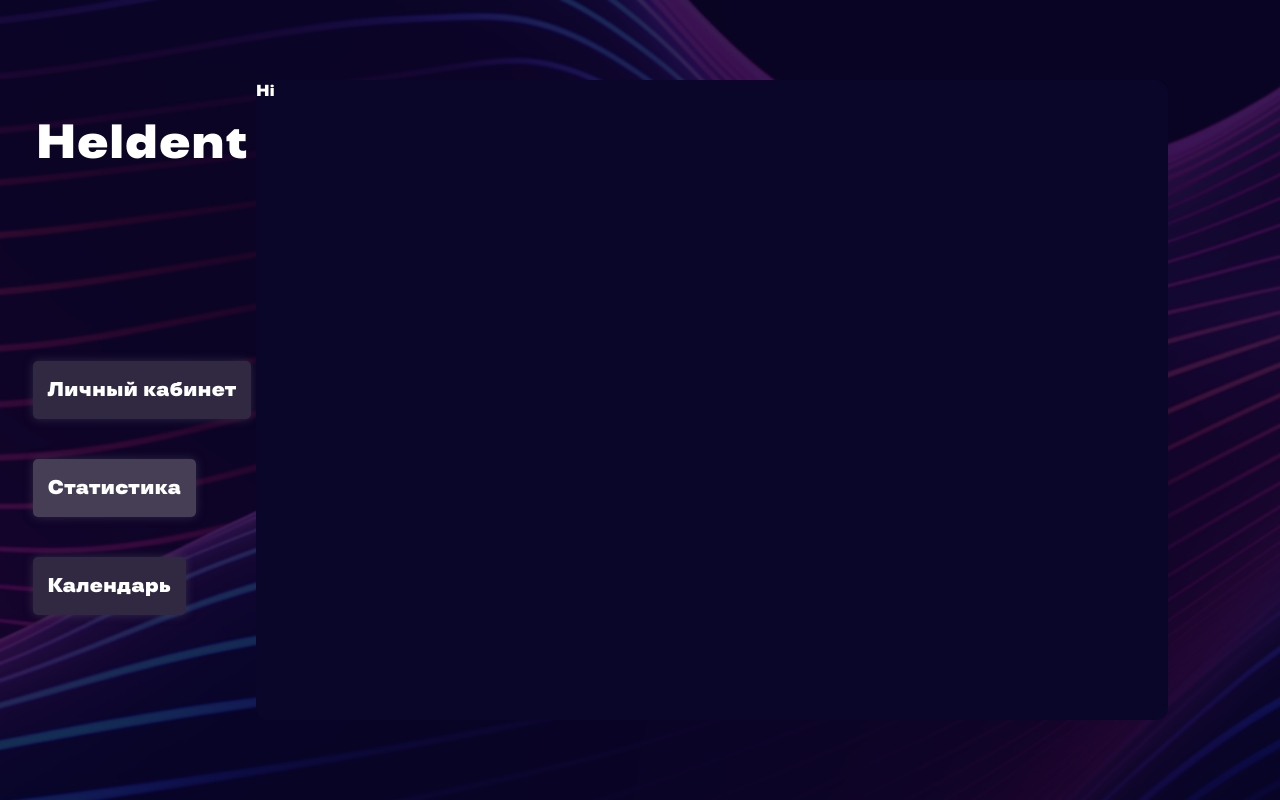
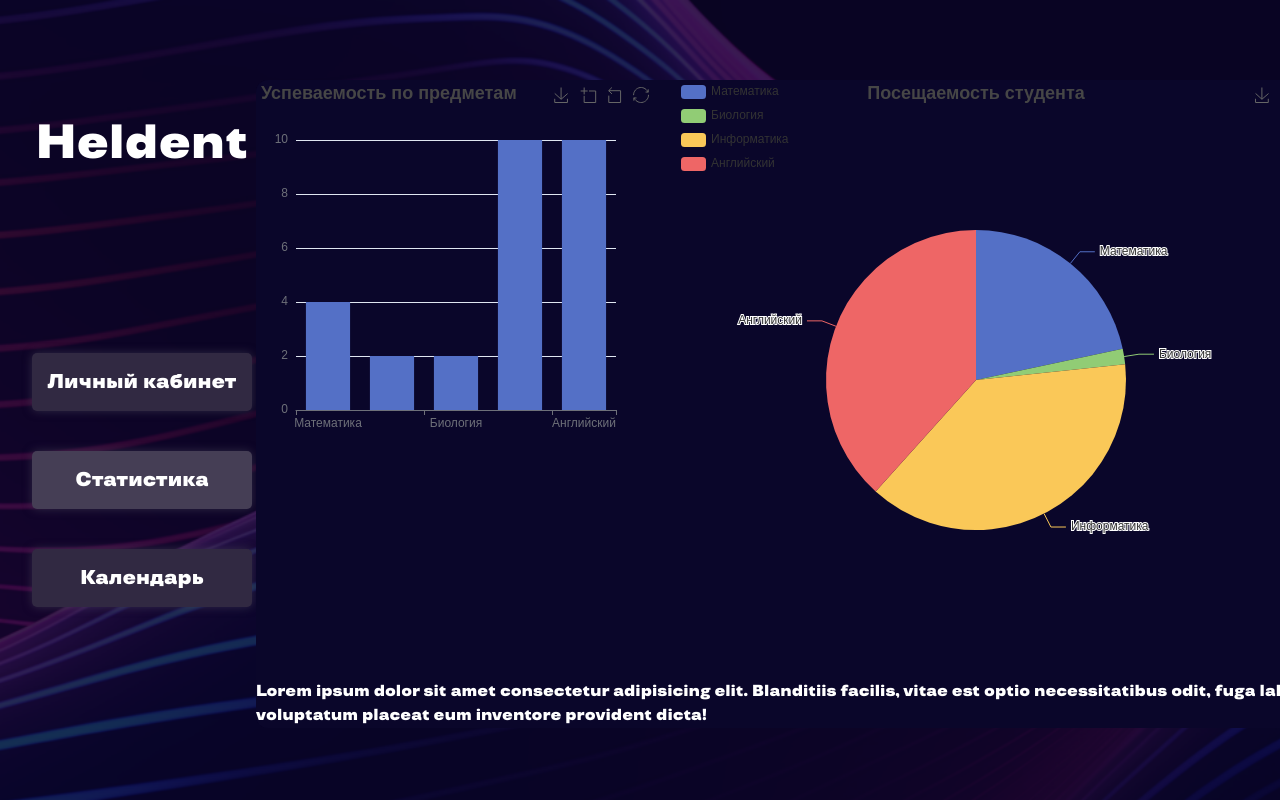
Before and after one commit to kolen44/heldent, a Next.js app in the folder frontend/: page /account in a window 1280 px wide. Both pictures are taken after a click on the element "Статистика". Built offline with nearby package versions, Linux system fonts and the light colour scheme; a web font is replaced by a local one.

Commit message:
feat: Added statistic dynamic page Added statistic page with diferente statistic graphics . Also added 3 widget component for it in widget folder .

```diff
--- /dev/null
+++ b/frontend/components/PersonalAccount/Account/Account.js
@@ -0,0 +1,7 @@
+export default function Account() {
+	return (
+		<div className='flex flex-col overflow-y-hidden h-100 w-100 text-white'>
+			Hi
+		</div>
+	)
+}
--- a/frontend/components/PersonalAccount/Statistic/Statistic.js
+++ b/frontend/components/PersonalAccount/Statistic/Statistic.js
@@ -1,3 +1,23 @@
+import EchartCircleStatistic from '../../../widgets/EchartCircleStatistic/EchartCircleStatistic'
+import EchartDayAttendance from '../../../widgets/EchartDayAttendance/EchartDayAttendance'
+import EchartStatistic from '../../../widgets/EchartStatistic/EchartStatistic'
+
 export default function Statistic() {
-	return <div className=' overflow-y-hidden text-white'>Hi</div>
+	return (
+		<div className='flex flex-col overflow-y-hidden h-100 w-100 text-white'>
+			<div className='flex flex-row gap-5'>
+				<EchartStatistic />
+				<EchartCircleStatistic />
+				<EchartDayAttendance />
+			</div>
+			<div>
+				<h1>
+					Lorem ipsum dolor sit amet consectetur adipisicing elit. Blanditiis
+					facilis, vitae est optio necessitatibus odit, fuga laboriosam rem amet
+					obcaecati non tempore sint aperiam voluptatum placeat eum inventore
+					provident dicta!
+				</h1>
+			</div>
+		</div>
+	)
 }
--- a/frontend/package.json
+++ b/frontend/package.json
@@ -18,6 +18,8 @@
     "@heroicons/react": "^2.1.3",
     "@motionone/utils": "^10.17.0",
     "axios": "^1.6.8",
+    "echarts": "^5.5.0",
+    "echarts-for-react": "^3.0.2",
     "framer-motion": "^11.0.25",
     "next": "14.1.4",
     "react": "^18",
--- a/frontend/src/app/account/page.js
+++ b/frontend/src/app/account/page.js
@@ -9,10 +9,10 @@ export default function Account() {
 	const Component = SelectedComponent(pageNumber)
 	return (
 		<div className='bg-[#0A062A] max-h-screen overflow-hidden'>
-			<div className='grid grid-cols-10 h-screen w-screen p-20 pr-28 pl-7 text-white bg-[url(/image.webp)] bg-no-repeat bg-cover'>
-				<div className='col-span-2 '>
+			<div className='grid grid-cols-10 h-screen w-screen xl:p-20 xl:pr-28 xl:pl-7 text-white bg-[url(/image.webp)] bg-no-repeat bg-cover '>
+				<div className='col-span-2 hidden xl:flex justify-center'>
 					<div className='text-md pt-10 text-5xl text-center'>Heldent</div>
-					<div className='text-xl h-full flex items-center justify-center'>
+					<div className='text-xl h-full flex items-center justify-center fixed '>
 						<div className='flex flex-col gap-10'>
 							<div onClick={() => setPageNumber(1)}>
 								<ChangeStatisticPageButton text={'Личный кабинет'} />
@@ -27,7 +27,7 @@ export default function Account() {
 						</div>
 					</div>
 				</div>
-				<div className='bg-[#0A062A] h-full col-span-8 rounded-xl backdrop-blur-md'>
+				<div className='bg-[#0A062A] h-full  w-screen xl:w-fit col-span-8 rounded-xl backdrop-blur-md '>
 					<Suspense fallback={<div>Loading...</div>}>
 						<Component />
 					</Suspense>
@@ -38,6 +38,9 @@ export default function Account() {
 }
 
 function SelectedComponent(number) {
+	const componentAccount = dynamic(() =>
+		import('@components/PersonalAccount/Account/Account')
+	)
 	const componentStatistic = dynamic(() =>
 		import('@components/PersonalAccount/Statistic/Statistic')
 	)
@@ -46,7 +49,7 @@ function SelectedComponent(number) {
 	)
 
 	const componentsMap = {
-		1: componentStatistic,
+		1: componentAccount,
 		2: componentStatistic,
 		3: componentCalendar,
 	}
--- /dev/null
+++ b/frontend/widgets/EchartCircleStatistic/EchartCircleStatistic.js
@@ -0,0 +1,51 @@
+'use client'
+import ReactECharts from 'echarts-for-react'
+
+export default function EchartCircleStatistic() {
+	const option = {
+		title: {
+			text: 'Посещаемость студента',
+			left: 'center',
+		},
+		toolbox: {
+			feature: {
+				saveAsImage: {},
+			},
+		},
+		tooltip: {
+			trigger: 'item',
+		},
+		legend: {
+			orient: 'vertical',
+			left: 'left',
+		},
+		series: [
+			{
+				name: 'Учебный предмет',
+				type: 'pie',
+				radius: '50%',
+				data: [
+					{ value: 13, name: 'Математика' },
+					{ value: 1, name: 'Биология' },
+					{ value: 23, name: 'Информатика' },
+					{ value: 23, name: 'Английский' },
+				],
+				emphasis: {
+					itemStyle: {
+						shadowBlur: 10,
+						shadowOffsetX: 0,
+						shadowColor: 'rgba(0, 0, 0, 0.5)',
+					},
+				},
+			},
+		],
+	}
+
+	return (
+		<ReactECharts
+			option={option}
+			style={{ height: 600, width: 600 }}
+			// opts={{ locale: 'FR' }}
+		/>
+	)
+}
--- /dev/null
+++ b/frontend/widgets/EchartDayAttendance/EchartDayAttendance.js
@@ -0,0 +1,52 @@
+'use client'
+import ReactECharts from 'echarts-for-react'
+
+export default function EchartDayAttendance() {
+	const option = {
+		title: {
+			text: 'Дневная посещаемость',
+			left: 'center',
+		},
+		legend: {
+			orient: 'vertical',
+			left: 'left',
+		},
+		toolbox: {
+			show: true,
+			feature: {
+				mark: { show: true },
+				dataView: { show: true, readOnly: false },
+				restore: { show: true },
+				saveAsImage: { show: true },
+			},
+		},
+		series: [
+			{
+				name: 'Nightingale Chart',
+				type: 'pie',
+				radius: [50, 250],
+				center: ['50%', '50%'],
+				roseType: 'area',
+				itemStyle: {
+					borderRadius: 8,
+				},
+				data: simpleChartData,
+			},
+		],
+	}
+
+	return (
+		<ReactECharts
+			option={option}
+			style={{ height: 600, width: 500 }}
+			// opts={{ locale: 'FR' }}
+		/>
+	)
+}
+
+const simpleChartData = [
+	{ value: 40, name: 'История' },
+	{ value: 38, name: 'География' },
+	{ value: 32, name: 'Английский' },
+	{ value: 30, name: 'Математика' },
+]
--- /dev/null
+++ b/frontend/widgets/EchartStatistic/EchartStatistic.js
@@ -0,0 +1,40 @@
+'use client'
+import ReactECharts from 'echarts-for-react'
+
+export default function EchartStatistic() {
+	const option = {
+		title: {
+			text: 'Успеваемость по предметам',
+		},
+		toolbox: {
+			feature: {
+				saveAsImage: {},
+				dataZoom: {},
+				restore: {},
+			},
+		},
+		tooltip: {},
+		legend: {
+			data: ['Label'],
+		},
+		xAxis: {
+			data: ['Математика', 'Xимия', 'Биология', 'Информатика', 'Английский'],
+		},
+		yAxis: {},
+		series: [
+			{
+				name: 'Предмет',
+				type: 'bar',
+				data: [4, 2, 2, 10, 10],
+			},
+		],
+	}
+
+	return (
+		<ReactECharts
+			option={option}
+			style={{ height: 400, width: 400 }}
+			// opts={{ locale: 'FR' }}
+		/>
+	)
+}
--- a/frontend/widgets/changeStatisticPageButton/changeStatisticPageButton.js
+++ b/frontend/widgets/changeStatisticPageButton/changeStatisticPageButton.js
@@ -21,6 +21,7 @@ export default function ChangeStatisticPageButton({ text }) {
 				boxShadow: '0 0 10px rgba(80, 75, 95, 0.5)',
 				backdropFilter: 'blur(5px)',
 				padding: '15px',
+				minWidth: '220px',
 			}}
 			onClick={handleButtonClick}
 		>
```
Also changed, not shown: 1 other file (tests, documents, lock files or other folders).
